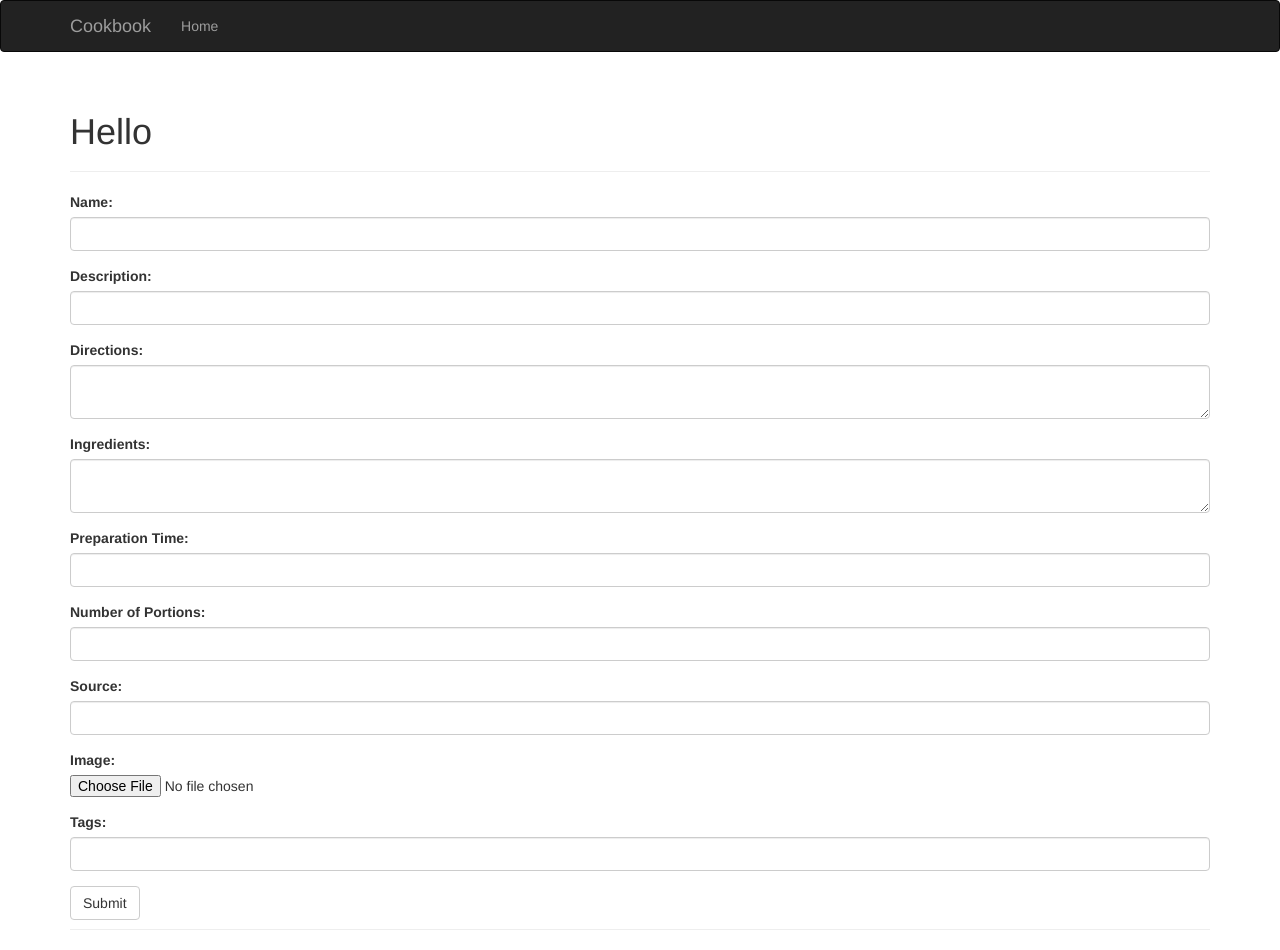
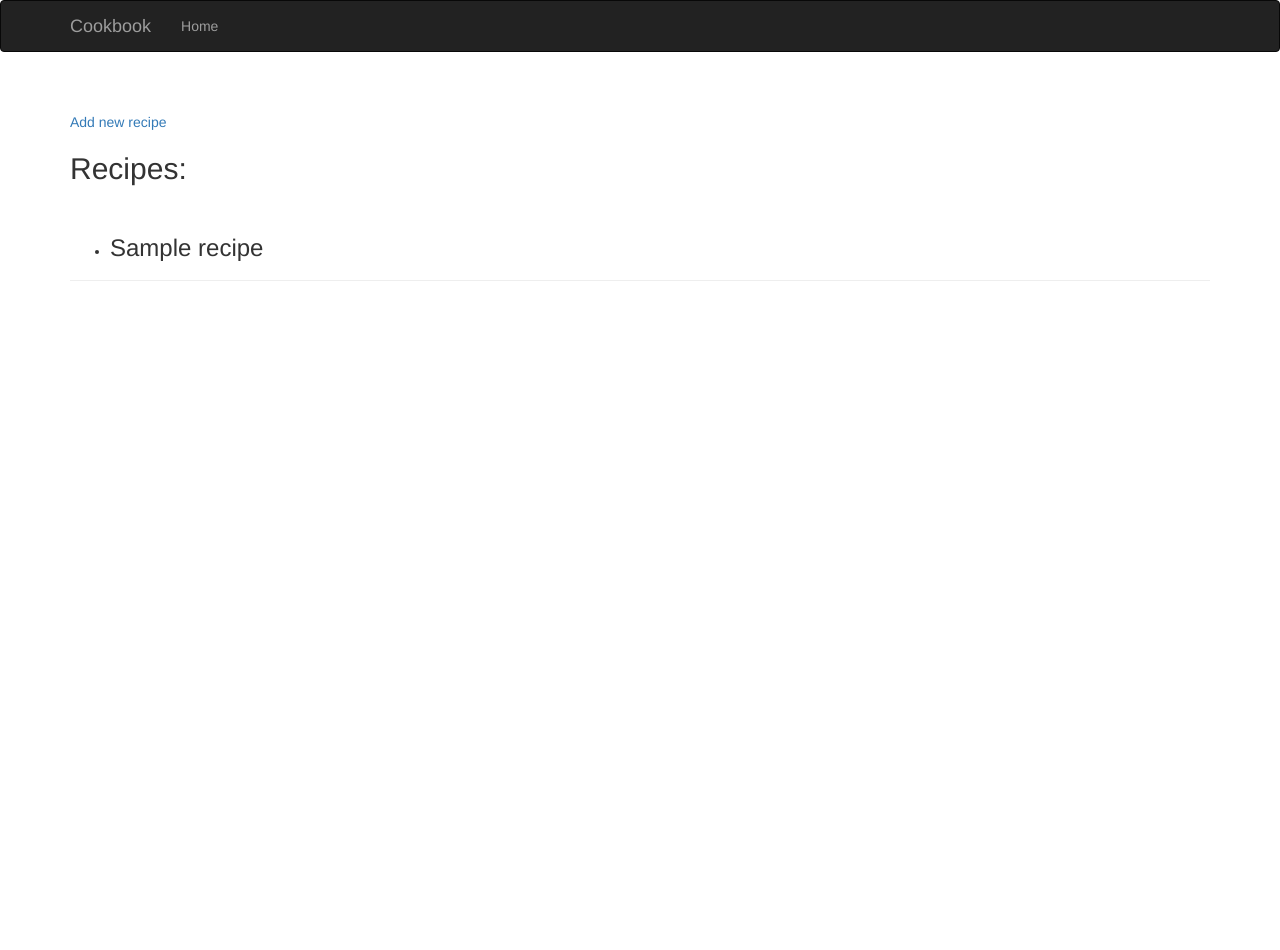
Before and after one commit to benosment/cookbook, a Flask app: page / in a window 1280 px wide. After the commit the page ends 281 px from the top, so only its background shows below. Run offline with Flask 2, Linux system fonts and the light colour scheme; tables that the repository leaves empty hold one stand-in row (values such as "Sample post"); some libraries are stand-ins or nearby versions.

Commit message:
made main page an index of all recipes, added add_recipe functionality

```diff
--- a/app/main/views.py
+++ b/app/main/views.py
@@ -8,16 +8,7 @@ from ..email import send_email
 from datetime import datetime
 
 # TODO
-# - change index to show a list of all recipes
-## @app.route('/')
-## def show_recipes():
-##   recipes = Recipe.query.all()
-##   return render_template('show_recipes.html', recipes=recipes)
-#
-# - move old index to add
-# - add a link for add on main page
-# - add all fields in the recipe into the form
-#  - in the form, have a diag file selector for the field
+# - clean up the Recipe constructor
 # - lowercase the title of recipe
 # - create an edit page
 ## def edit_profile(request):
@@ -30,8 +21,13 @@ from datetime import datetime
 ##        return redirect('/home')
 ##    return render_to_response('edit_profile.html', form=form)
 # - create a script which backups the database periodically
-@main.route('/', methods=['GET', 'POST'])
+@main.route('/')
 def index():
+   recipes = Recipe.query.all()
+   return render_template('index.html', recipes=recipes)
+
+@main.route('/add_recipe', methods=['GET', 'POST'])
+def add_recipe():
     form = RecipeForm()
     if form.validate_on_submit():
         recipe = Recipe.query.filter_by(name=form.name.data).first()
@@ -53,12 +49,10 @@ def index():
                 send_email(current_app.config['COOKBOOK_ADMIN'],
                            'New recipe', 'mail/new_recipe',
                            recipe=recipe)
+            return redirect(url_for('.index'))
         else:
             flash('That recipe has already been added')
-        session['rname'] = form.name.data
-        form.name.data = ''
-        # always end POSTs with a redirect
-        # this elimates issues when refreshing the page
-        return redirect(url_for('.index'))
-    return render_template("index.html", form=form,
-                           rname=session.get('rname'))
+            # always end POSTs with a redirect
+            # this elimates issues when refreshing the page
+            return redirect(url_for('.add_recipe'))
+    return render_template('add_recipe.html', form=form)
--- a/app/templates/index.html
+++ b/app/templates/index.html
@@ -3,9 +3,19 @@
 
 {% block title %}Cookbook{% endblock %}
 
+
+
 {% block page_content %}
-<div class="page-header">
-  <h1>{% if rname %} Added {{ rname }}! {% else %} Hello {% endif %}</h1>
-</div>
-{{ wtf.quick_form(form) }}
+  <a href="{{ url_for('.add_recipe') }}">Add new recipe</a>
+
+  <h2>Recipes:</h2>
+  <br>
+  <ul class=entries>
+  {% for recipe in recipes %}
+    <li><h3>{{ recipe.name }}</h3>
+  {% else %}
+    <li><em>No recipes yet.</em>
+  {% endfor %}
+  </ul>
+
 {% endblock %}
--- a/app/templates/recipe.html
+++ /dev/null
@@ -1,5 +0,0 @@
-{% extends "base.html" %}
-
-{% block title %}Cookbook : {{ recipe }} {% endblock %}
-
-{% block page_content %}<h1> Cookbook : {{ recipe }} </h1>{% endblock %}
```
Also changed, not shown: app/templates/add_recipe.html (added, +10 -0 lines).
